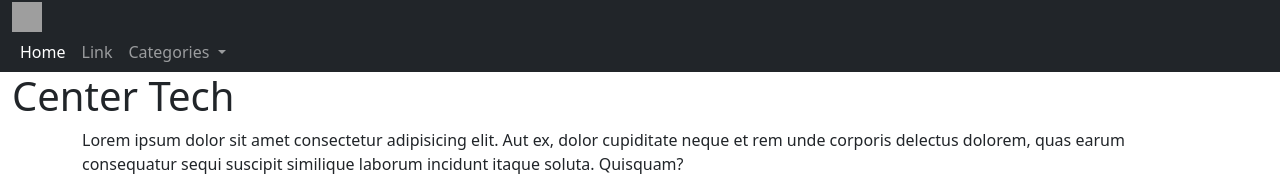
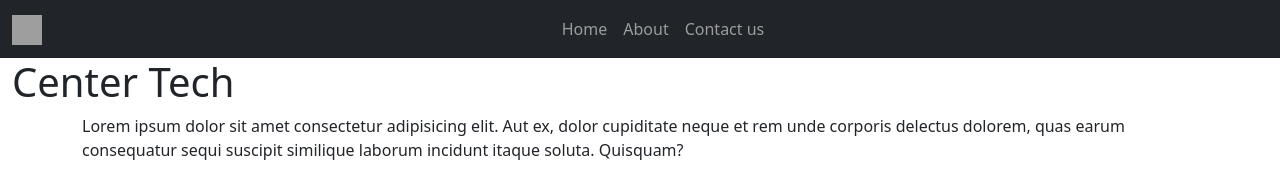
Before and after one commit to mfbaltaza/bstore, a website: page index.html in a window 1280 px wide. Shown: the top 175 px of the page. Drawn offline with nearby package versions, Linux system fonts and the light colour scheme; grey boxes are pictures that could not be loaded.

Commit message:
Current works on the navbar

```diff
--- a/index.html
+++ b/index.html
@@ -12,7 +12,31 @@
     />
   </head>
   <body>
-    <nav class="navbar-dark navbar-expand-xl navbar-light bg-dark">
+    <nav class="navbar navbar-expand-sm bg-dark navbar-dark">
+      <div class="container-fluid">
+        <a class="navbar-brand" href="#">
+          <img
+            src="https://upload.wikimedia.org/wikipedia/commons/thumb/4/46/Bitcoin.svg/1200px-Bitcoin.svg.png"
+            alt=""
+            width="30"
+            height="30"
+          />
+        </a>
+        <ul class="navbar-nav mx-auto">
+          <li class="nav-item">
+            <a class="nav-link" href="home">Home</a>
+          </li>
+          <li class="nav-item">
+            <a class="nav-link" href="about">About</a>
+          </li>
+          <li class="nav-item">
+            <a class="nav-link" href="contact">Contact us</a>
+          </li>
+        </ul>
+      </div>
+    </nav>
+
+    <!-- <nav class="navbar-dark navbar-expand-sm bg-dark">
       <div class="container-fluid">
         <a class="navbar-brand" href="#">
           <img
@@ -65,7 +89,7 @@
           </ul>
         </div>
       </div>
-    </nav>
+    </nav> -->
 
     <!-- <nav
       class="navbar navbar-light navbar-expand-md bg-faded justify-content-center"
```
